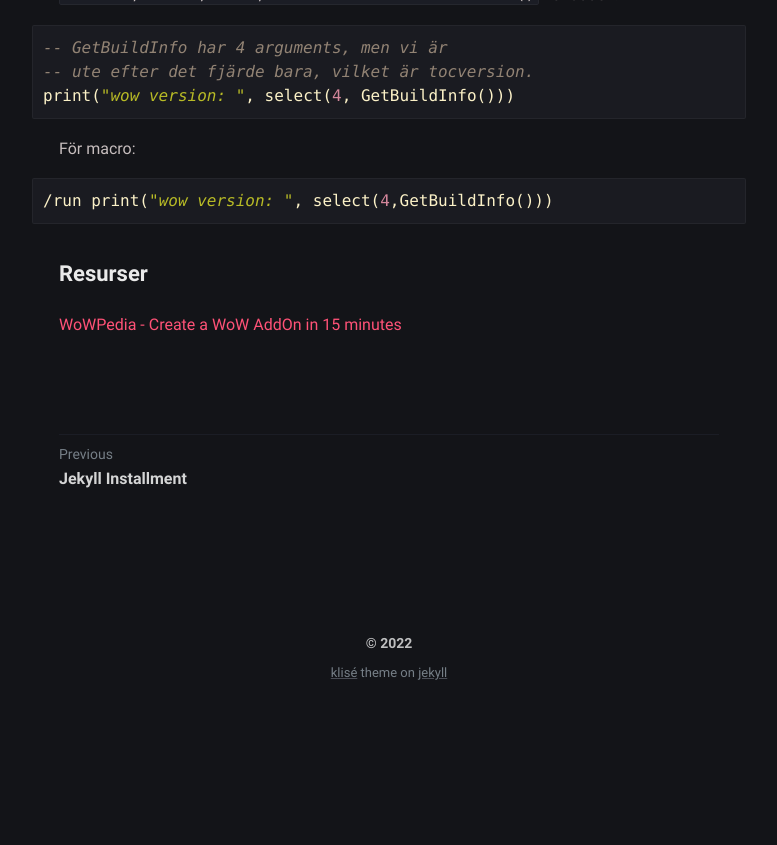
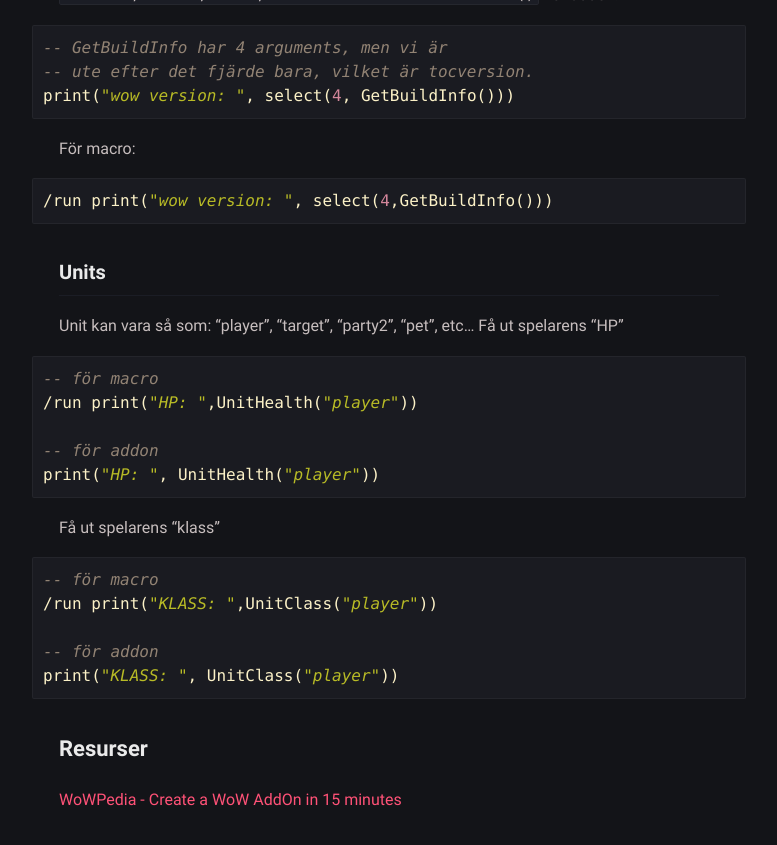
Before and after one commit to fetails/fetails.github.io, a Jekyll site: the page built from _posts/wow-addon-pt1/2022-04-18-wow-addon-pt1.md, in a window 1280 px wide and 900 px high, scrolled down 2008 px. Shown: the top 845 px of the window, without its empty margins (251-1028 px from the left). Built offline with Jekyll 4.4.1, drawn with Linux system fonts in a browser that asks for light colours; before the commit the page ends 2725 px from its top, so only the background shows below that.

Commit message:
Update 2022-04-18-wow-addon-pt1.md

````diff
--- a/_posts/wow-addon-pt1/2022-04-18-wow-addon-pt1.md
+++ b/_posts/wow-addon-pt1/2022-04-18-wow-addon-pt1.md
@@ -74,5 +74,23 @@ För macro:
 /run print("wow version: ", select(4,GetBuildInfo()))
 ```
 
+### Units
+Unit kan vara så som: "player", "target", "party2", "pet", etc...
+Få ut spelarens "HP"
+```lua
+-- för macro
+/run print("HP: ",UnitHealth("player"))
+
+-- för addon
+print("HP: ", UnitHealth("player"))
+```
+Få ut spelarens "klass"
+```lua
+-- för macro
+/run print("KLASS: ",UnitClass("player"))
+
+-- för addon
+print("KLASS: ", UnitClass("player"))
+```
 ## Resurser
 [WoWPedia - Create a WoW AddOn in 15 minutes](https://wowpedia.fandom.com/wiki/Create_a_WoW_AddOn_in_15_Minutes)
````
